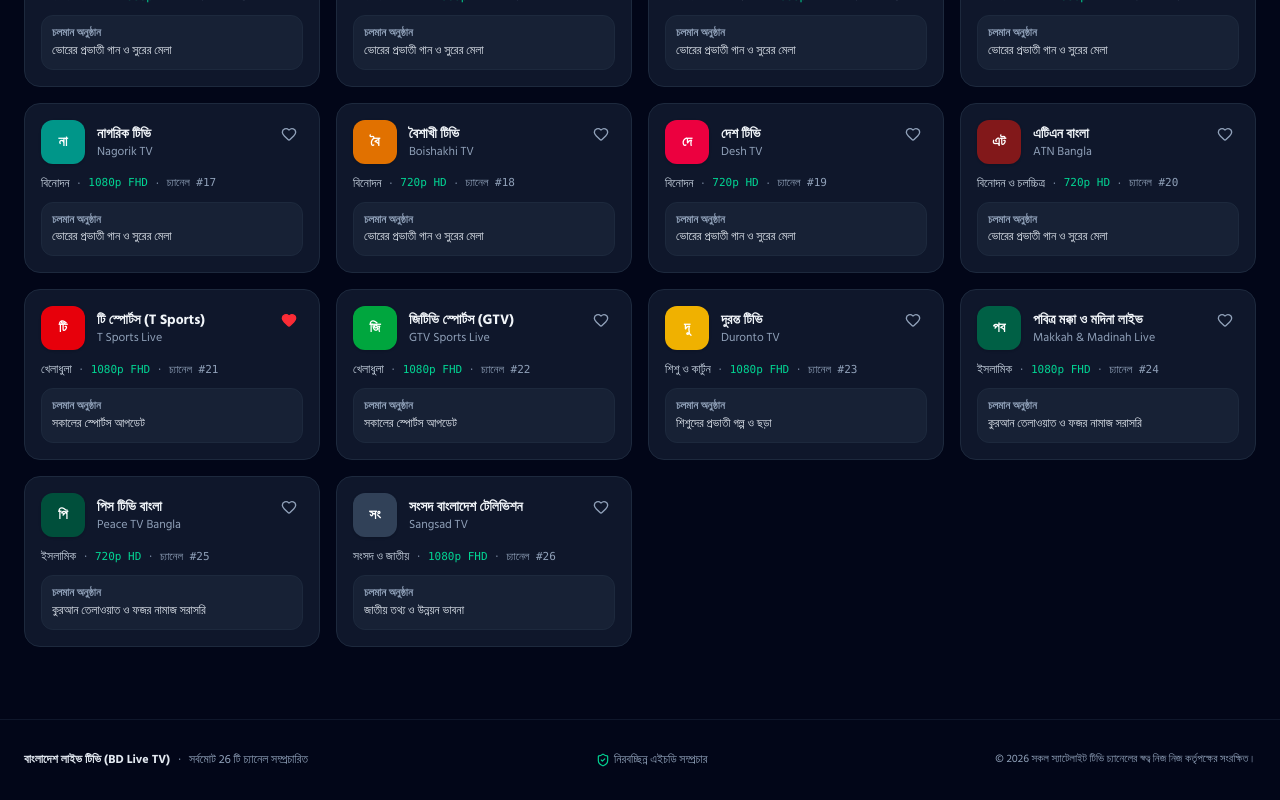
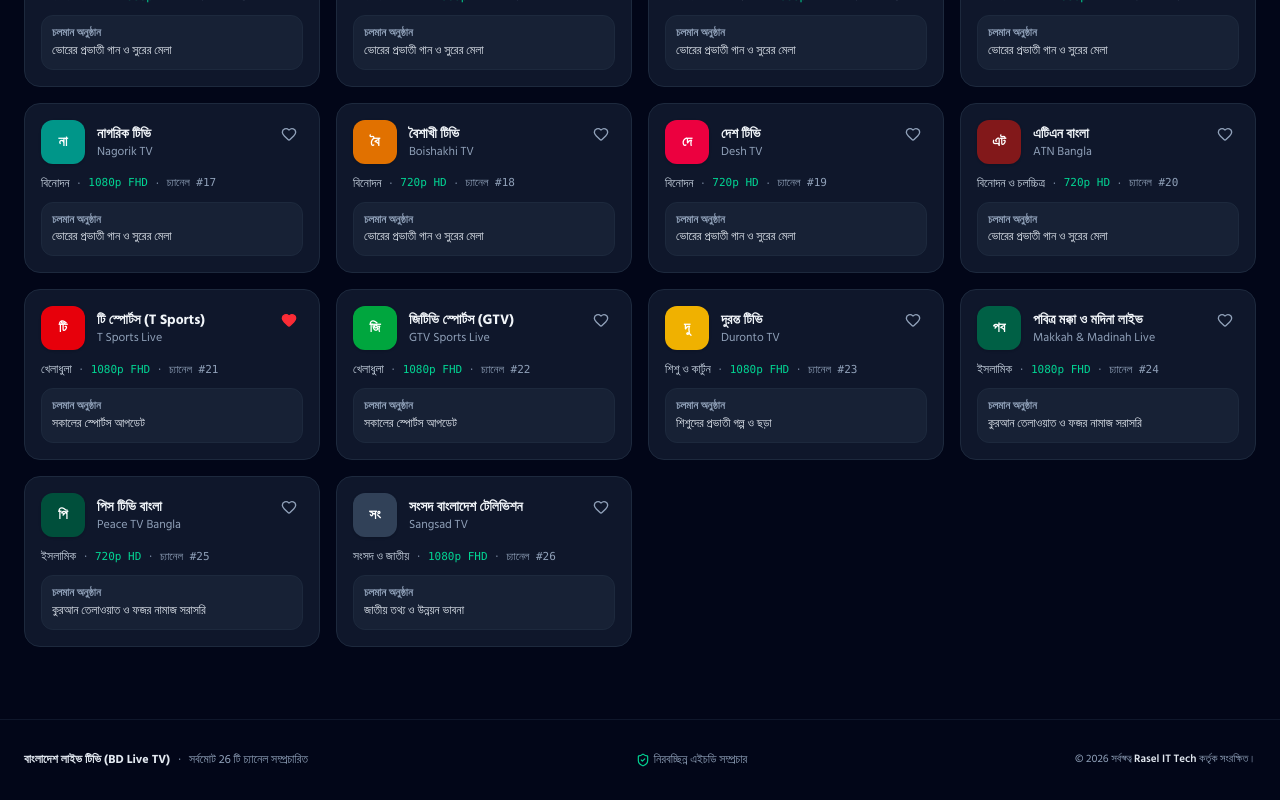
Before and after one commit to posttangail-eng/Live-Tv-bd24, a React (Vite) app: page / in a window 1280 px wide. Shown: the part 1680-2480 px from the top of the page. Built offline with nearby package versions, Linux system fonts and the light colour scheme.

Commit message:
chore: update copyright attribution in footer
Update the copyright notice to credit Rasel IT Tech as the owner.

```diff
--- a/src/App.tsx
+++ b/src/App.tsx
@@ -321,7 +321,7 @@ export default function App() {
           </div>
 
           <div className="text-slate-400 text-[11px]">
-            © {new Date().getFullYear()} সকল স্যাটেলাইট টিভি চ্যানেলের স্বত্ব নিজ নিজ কর্তৃপক্ষের সংরক্ষিত।
+            © {new Date().getFullYear()} সর্বস্বত্ব <span className="text-slate-200 font-semibold">Rasel IT Tech</span> কর্তৃক সংরক্ষিত।
           </div>
         </div>
       </footer>
```
